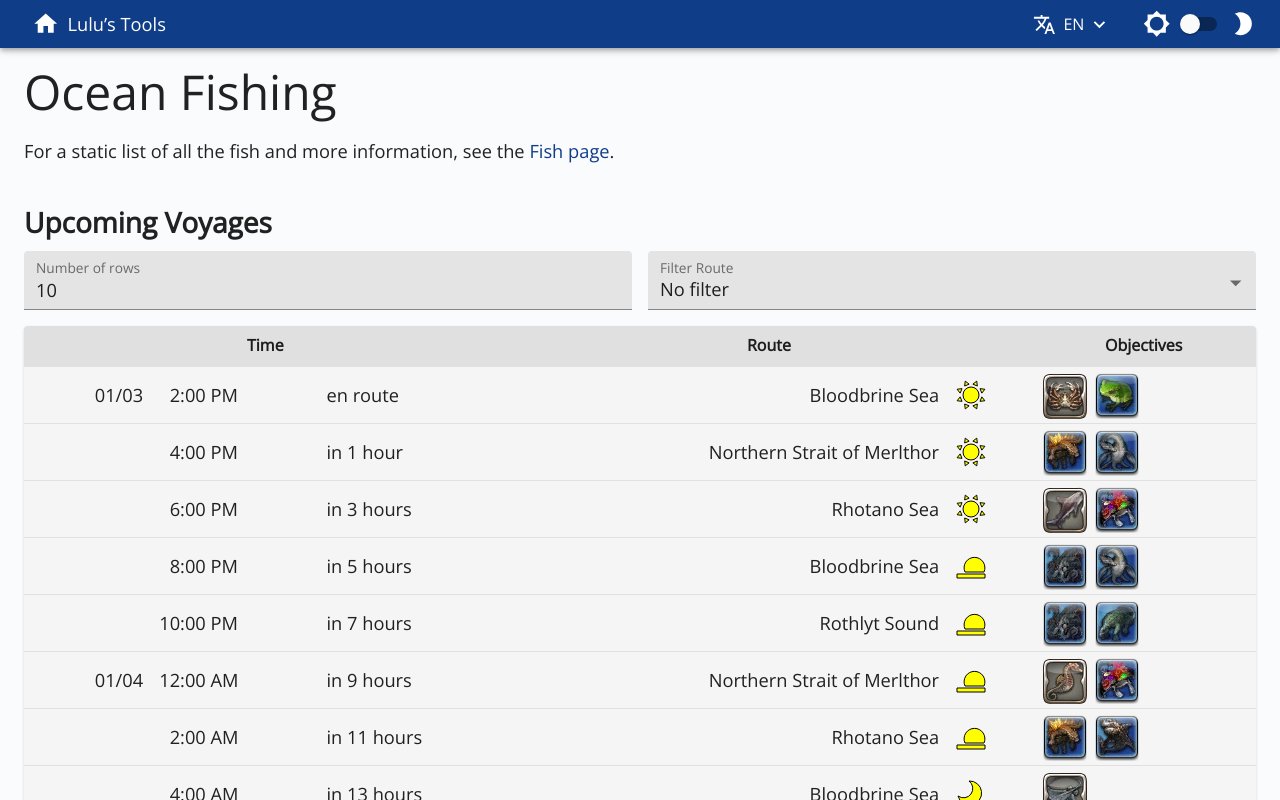
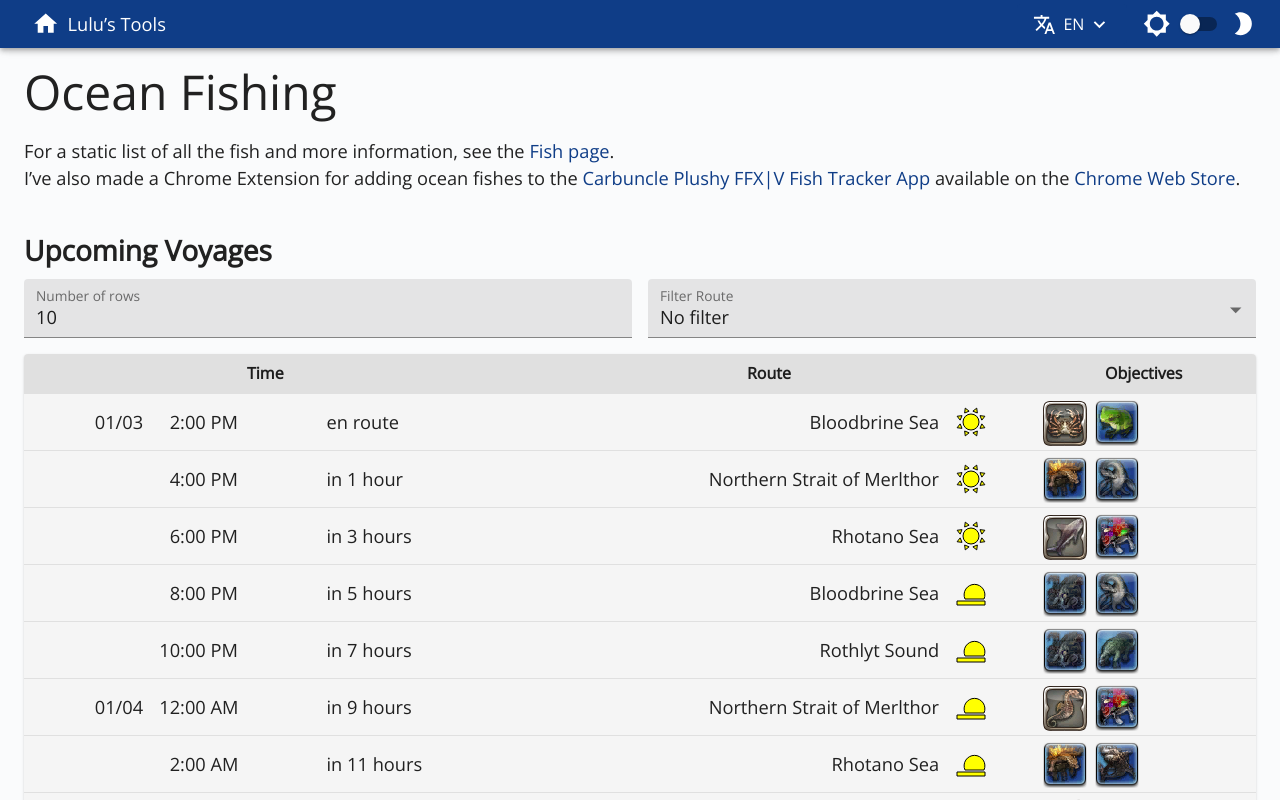
Before and after one commit to pillowfication/ffxiv, a Next.js app: page /ocean-fishing in a window 1280 px wide. Shown: the top 800 px of the page. Built offline with nearby package versions, Linux system fonts and the light colour scheme.

Commit message:
add chrome extension link

```diff
--- a/pages/ocean-fishing/index.tsx
+++ b/pages/ocean-fishing/index.tsx
@@ -45,7 +45,7 @@ const OceanFishing = () => {
     <Page title='Ocean Fishing'>
       <Section>
         <Typography paragraph>
-          For a static list of all the fish and more information, see the <Link href='/ocean-fishing/fish'>Fish page</Link>.
+          For a static list of all the fish and more information, see the <Link href='/ocean-fishing/fish'>Fish page</Link>.<br />I’ve also made a Chrome Extension for adding ocean fishes to the <Link href='https://ff14fish.carbuncleplushy.com/'>Carbuncle Plushy FFX|V Fish Tracker App</Link> available on the <Link href='https://chrome.google.com/webstore/detail/add-ocean-fish-to-ff14-fi/oihefgmncbnicjmcdccjflagboaidenh'>Chrome Web Store</Link>.
         </Typography>
       </Section>
       <UpcomingVoyages now={now} onSelectRoute={setSelectedRoute} />
```
